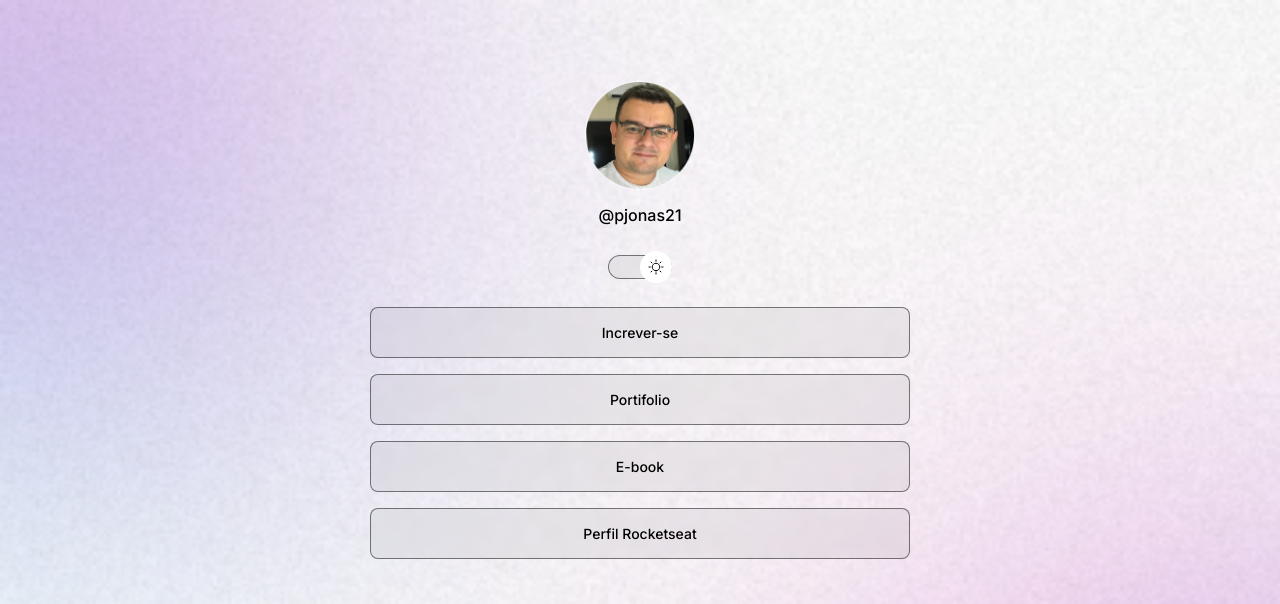
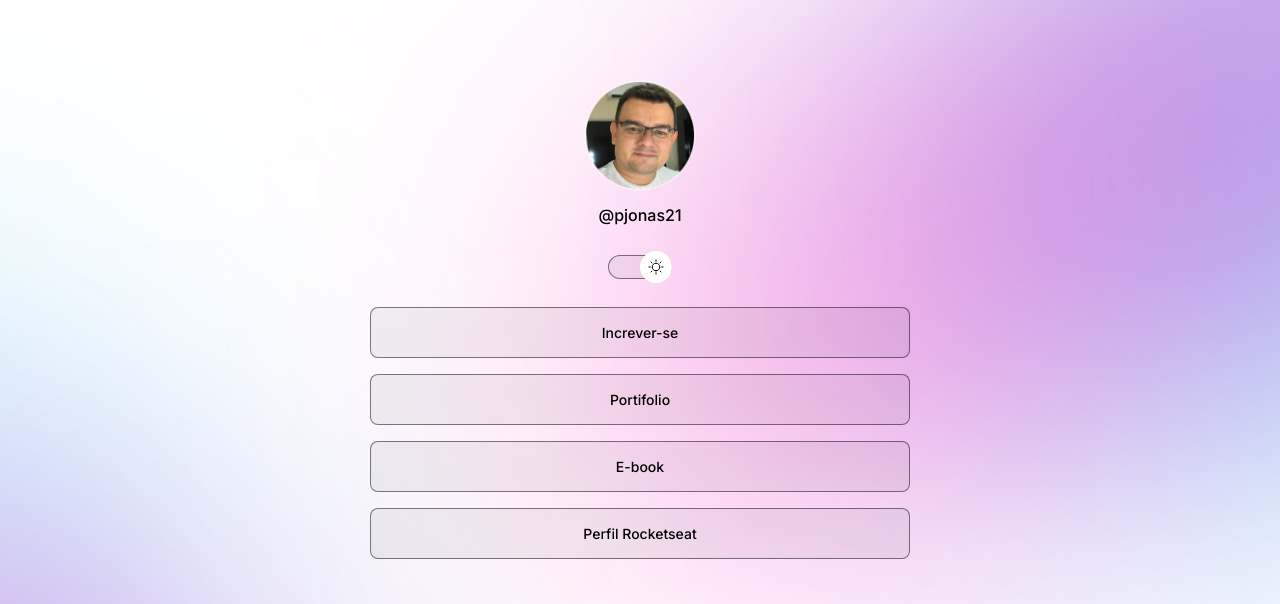
Before and after one commit to pjonas21/pjonas-links, a plain HTML site: page index.html in a window 1280 px wide. Shown: the top 604 px of the page. Drawn offline with nearby package versions, Linux system fonts and the light colour scheme.

Commit message:
add settings viewport and backgrounds

```diff
--- a/style.css
+++ b/style.css
@@ -26,6 +26,7 @@
 
 body {
     background: var(--bg-url) no-repeat top center/cover;
+    height: 100vh;
 }
 
 body * {
@@ -173,3 +174,14 @@ footer p,a {
     font-size: 14px;
     font-weight: 500;
 }
+
+/* media queries */
+@media (min-width: 700px) {
+    :root {
+        --bg-url: url(./assets/images/bg-dark-desk.jpg);
+    }
+
+    .light {
+        --bg-url: url(./assets/images/bg-light-desk.jpg);
+    }
+}
```
Also changed, not shown: assets/images/bg-dark-desk.jpg (added), assets/images/bg-light-desk.jpg (added).
